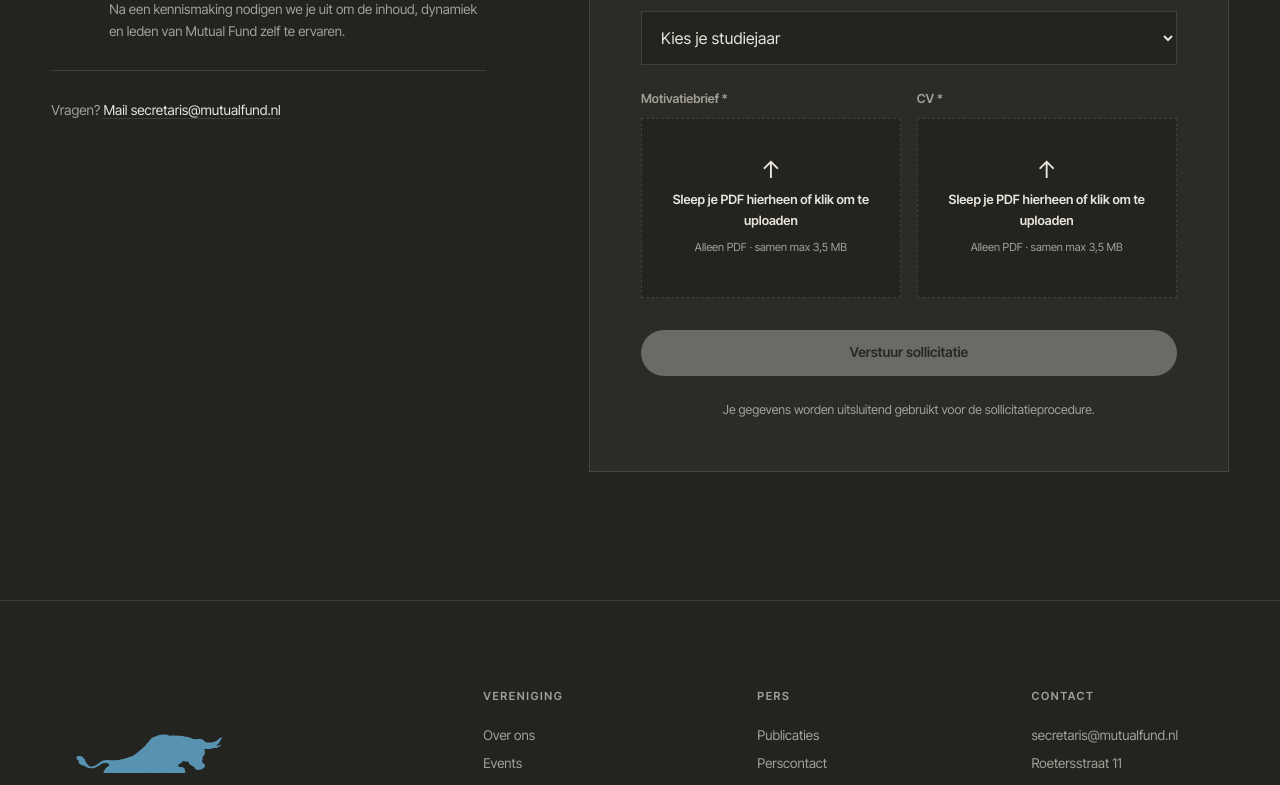
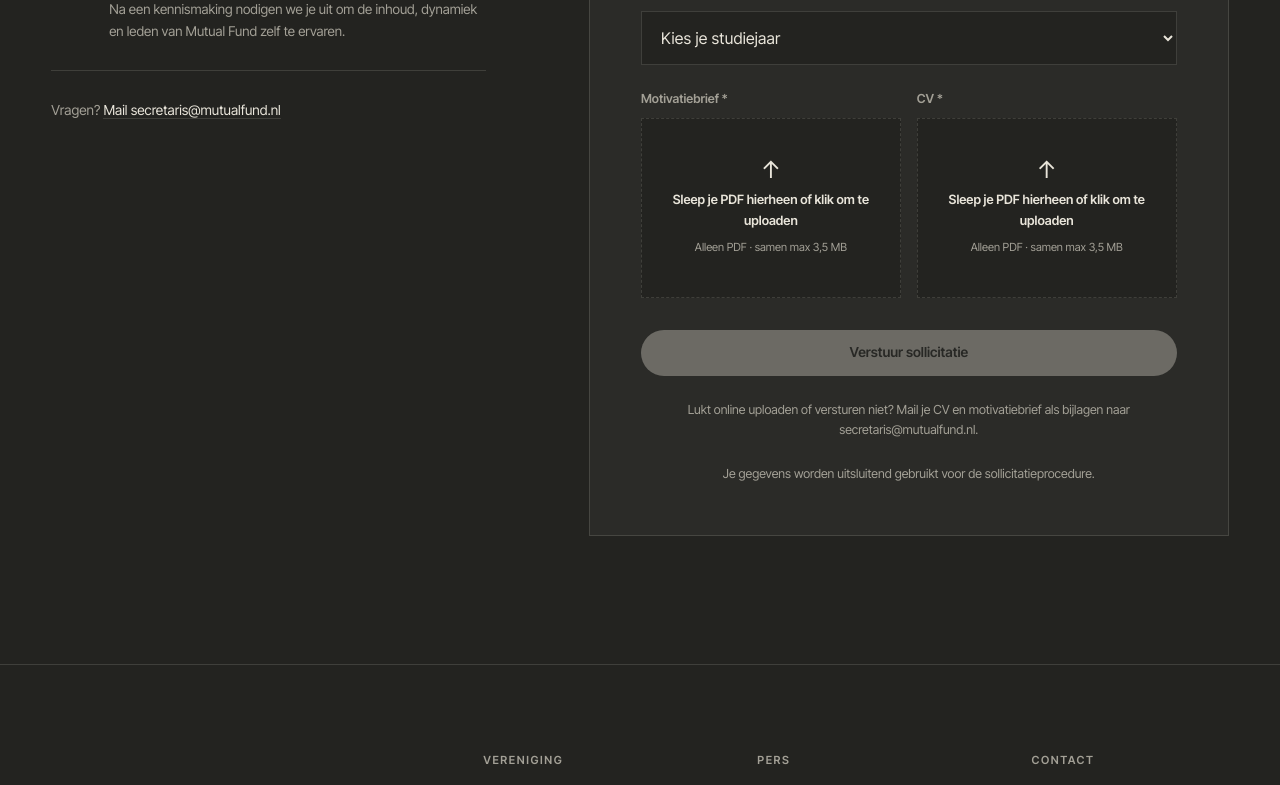
Before and after one commit to Mutual-Fund-Amsterdam/Website-MF, a Next.js app: page /word-lid in a window 1280 px wide. Shown: the part 911-1696 px from the top of the page. Built offline with nearby package versions, Linux system fonts and the light colour scheme.

Commit message:
Show manual application email option before submission

```diff
--- a/components/ApplicationForm.tsx
+++ b/components/ApplicationForm.tsx
@@ -277,14 +277,13 @@ export default function ApplicationForm() {
       >
         {status === "sending" ? "Bezig met versturen…" : "Verstuur sollicitatie"}
       </button>
-      {submitError && (
-        <p className="submit-error" role="alert">
-          {submitError} Je kunt je CV en motivatiebrief ook zelf als bijlagen mailen naar{" "}
-          <a href="mailto:secretaris@mutualfund.nl?subject=Sollicitatie%20Mutual%20Fund">
-            secretaris@mutualfund.nl
-          </a>.
-        </p>
-      )}
+      {submitError && <p className="submit-error" role="alert">{submitError}</p>}
+      <p className="privacy-note application-email-fallback">
+        Lukt online uploaden of versturen niet? Mail je CV en motivatiebrief als bijlagen naar{" "}
+        <a href="mailto:secretaris@mutualfund.nl?subject=Sollicitatie%20Mutual%20Fund">
+          secretaris@mutualfund.nl
+        </a>.
+      </p>
       <p className="privacy-note">
         Je gegevens worden uitsluitend gebruikt voor de sollicitatieprocedure.
       </p>
```
